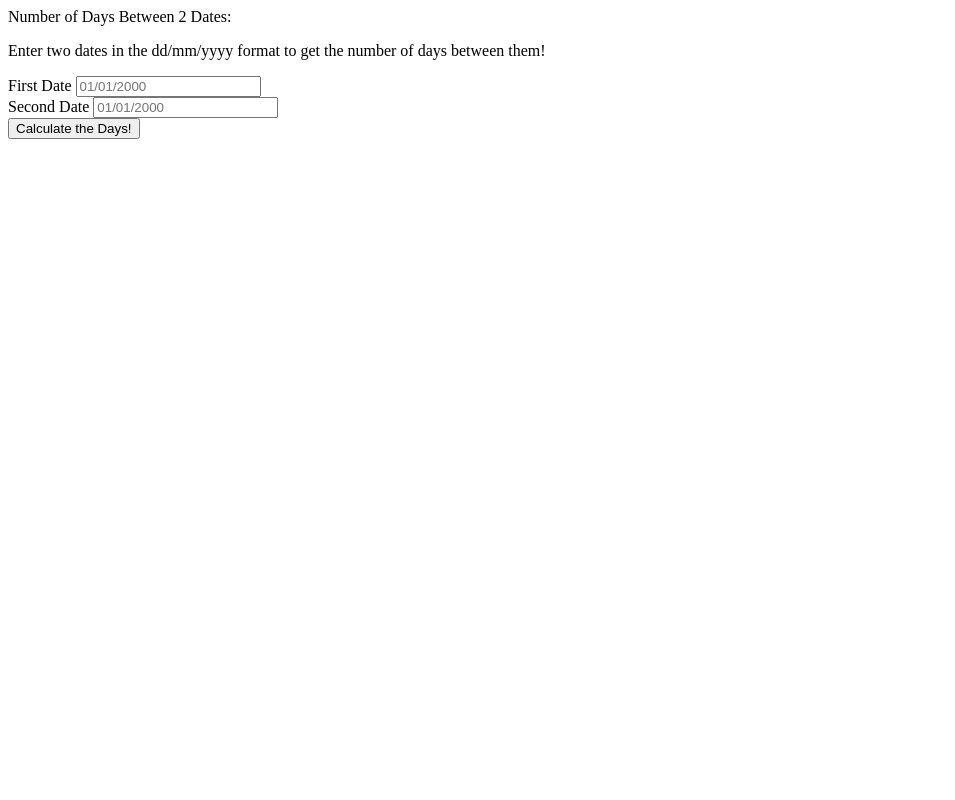
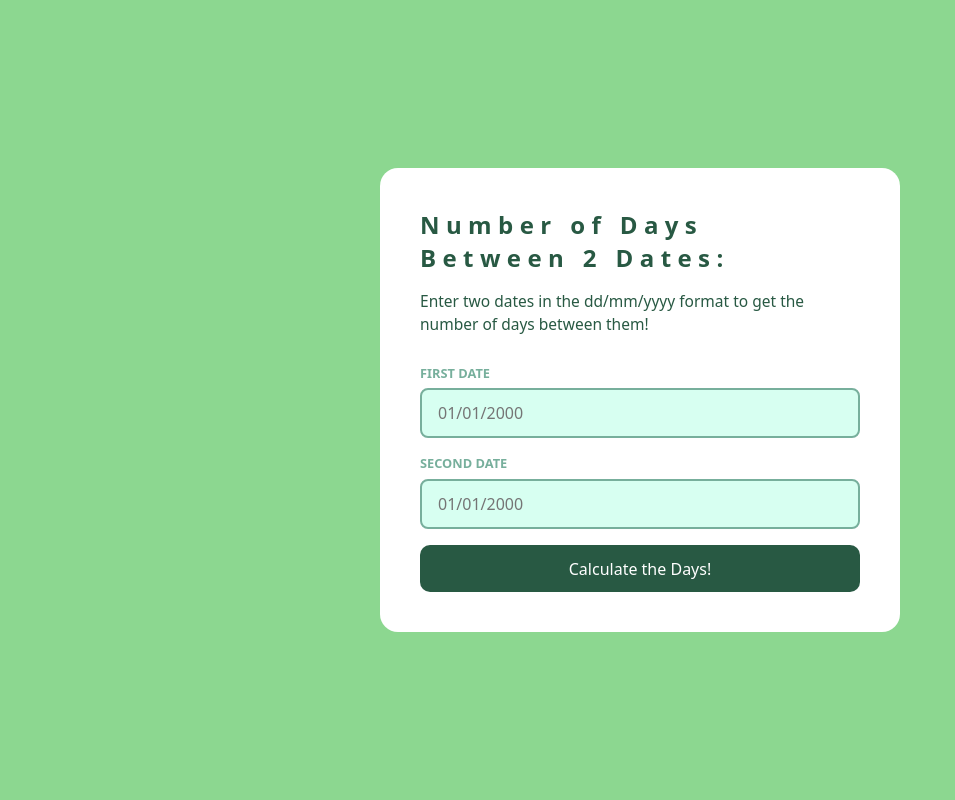
Before and after one commit to drifting-tempest/day_calc, a FastAPI app: page / in a window 1280 px wide. Shown: the whole page, without its empty margins (0-955 px from the left). Run offline with FastAPI, Linux system fonts and the light colour scheme.

Commit message:
b
debugging algorithm code + rearrangement of html/
css files + making framework + basic design for the website

```diff
--- a/api/index.py
+++ b/api/main.py
@@ -2,15 +2,25 @@ from fastapi import FastAPI, Form
 from fastapi.responses import HTMLResponse
 from fastapi.staticfiles import StaticFiles
 from fastapi.middleware.cors import CORSMiddleware
-
+import os
 
 app = FastAPI()
-app.add_middleware(CORSMiddleware, allow_origins=["*"], allow_methods=["*"], allow_headers=["*"])
-app.mount("/static", StaticFiles(directory="../static"), name="static")
+app.add_middleware(
+    CORSMiddleware,
+    allow_origins=["*"],
+    allow_methods=["*"],
+    allow_headers=["*"]
+)
+
+base_dir = os.path.dirname(__file__)
+templates_dir = os.path.abspath(os.path.join(base_dir, "..", "templates"))
+static_dir  = os.path.abspath(os.path.join(base_dir, "..", "static"))
+
+app.mount("/static", StaticFiles(directory=static_dir), name="static")
 
 @app.get("/", response_class=HTMLResponse)
 async def home():
-    with open("../static/index.html") as f:
+    with open(os.path.join(templates_dir,"index.html")) as f:
         return f.read()
 
 @app.post("/calculate")
@@ -72,7 +82,7 @@ async def calculate(date1: str = Form(...), date2: str = Form(...)):
     if days_diff < 0:
         days_diff = -days_diff
 
-    with open("../static/index.html") as f:
+    with open(os.path.join(templates_dir, "index.html")) as f:
         html = f.read()
     result_html = f'<div class="result">Days between dates: <strong>{days_diff}</strong></div>'
     return HTMLResponse(content=html.replace('<!-- the result space -->', result_html))
--- /dev/null
+++ b/static/styles/style.css
@@ -0,0 +1,114 @@
+* {
+    margin: 0;
+    padding: 0;
+    box-sizing: border-box;
+    font-family: system-ui, -apple-system, BlinkMacSystemFont, 'Segoe UI', sans-serif;
+}
+
+
+:root  {
+    --frozen-water: #d7fff1ff;
+    --light-green: #aafcb8ff;
+    --light-green-2: #8cd790ff;
+    --muted-teal: #77af9cff;
+    --emerald-depths: #285943ff;
+}
+
+body {
+    min-height: 100vh;
+    display: flex;
+    align-items: center;
+    justify-content: center;
+    background-color: var(--light-green-2);
+    color: var(--emerald-depths);
+}
+
+.container {
+    background: white;
+    padding: 2.5rem 2.5rem;
+    border-radius: 18px;
+    max-width: 520px;
+    width: 100%;
+}
+
+.container h {
+    display: block;
+    font-size: 1.5rem;
+    font-weight: 700;
+    color: var(--emerald-depths);
+    margin-bottom: 1rem;
+    letter-spacing: 0.4rem;
+}
+
+p {
+    font-size: 0.97rem;
+    line-height: 1.5;
+    color: var(--emerald-depths);
+    margin-bottom: 1.75rem;
+}
+
+
+
+form {
+    display: flex;
+    flex-direction: column;
+    gap: 1rem;
+}
+
+.input-group {
+    display: flex;
+    flex-direction: column;
+    gap: 0.4rem;
+}
+
+label {
+    font-size: 0.8rem;
+    font-weight: 600;
+    text-transform: uppercase;
+    color: var(--muted-teal);
+}
+
+input[type="text"] {
+    padding: 0.75rem 1rem;
+    border: 2px solid var(--muted-teal);
+    border-radius: 8px;
+    font-size: 1rem;
+    color: var(--emerald-depths);
+    outline: None;
+    background-color: var(--frozen-water);
+}
+
+input[type="text"]:focus {
+    border-color: var(--emerald-depths);
+    background-color: var(--light-green);
+}
+
+.submit-btn {
+    background-color: var(--emerald-depths);
+    color: white;
+    font-size: 1rem;
+    padding: 0.8rem  1rem;
+    border: None;
+    border-radius: 10px;
+    transition: background-color 0.3s ease, transform 0.2s ease;
+}
+
+.submit-btn:hover {
+    background-color: var(--muted-teal);
+}
+
+.submit-btn:active {
+    transform: scale(0.9);
+}
+
+#result {
+    margin-top: 1.5rem;
+    padding: 1rem;
+    border-radius: 10px;
+    background-color: var(--frozen-water);
+    font-weight: 600;
+    text-align: center;
+    color: var(--emerald-depths);
+    font-size: 1rem;
+    display: None;
+}
--- a/static/index.html
+++ b/templates/index.html
@@ -5,7 +5,7 @@
     <meta charset="UTF-8">
     <meta name="viewport" content="width=device-width, initial-scale=1.0">
     <title>Days Calculator</title>
-    <link ref="stylesheet" href="static\style.css">
+    <link rel="stylesheet" href="/static/styles/style.css">
 </head>
 
 <body>
```
Also changed, not shown: static/style.css (deleted).
